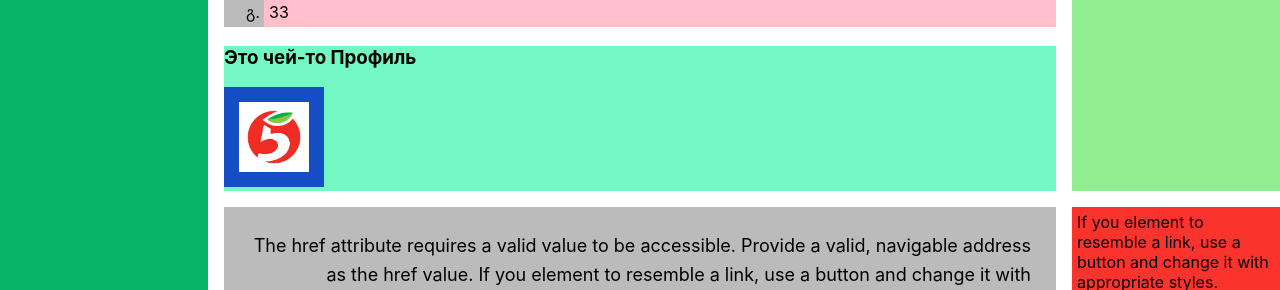
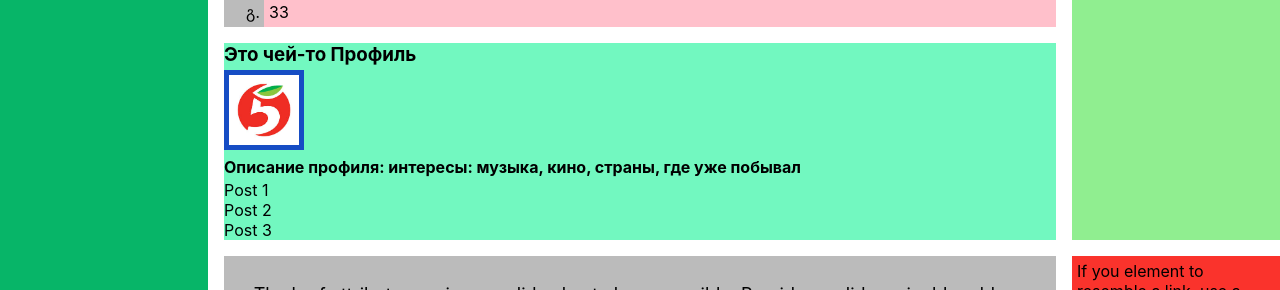
Before and after one commit to SergSmith64/social-react, a React (Create React App) app in the folder social/: page / in a window 1280 px wide. Shown: the part 773-1063 px from the top of the page. Built offline with nearby package versions, Linux system fonts and the light colour scheme.

Commit message:
feat: add posts to profile

```diff
--- a/social/src/components/profile.css
+++ b/social/src/components/profile.css
@@ -2,8 +2,13 @@
   background-color: #72f8c0;
 }
 
+h3, h4 {
+  margin-block-start: 0.2em;
+  margin-block-end: 0.2em;
+}
+
 .logo5 {
-  padding: 15px;
+  padding: 5px;
   width: 70px;
   background-color: #164dc4;
 }
--- a/social/src/components/profile.js
+++ b/social/src/components/profile.js
@@ -7,6 +7,12 @@ const Profile = () => {
     <div className="profile-wrapper">
       <h3>Это чей-то Профиль</h3>
       <img src={logo} className="logo5" alt="logo" />
+      <h4>Описание профиля: интересы: музыка, кино, страны, где уже побывал</h4>
+      <div className="posts">
+        <div className="posts__item">Post 1</div>
+        <div className="posts__item">Post 2</div>
+        <div className="posts__item">Post 3</div>
+      </div>
     </div>
   )
 }
```
